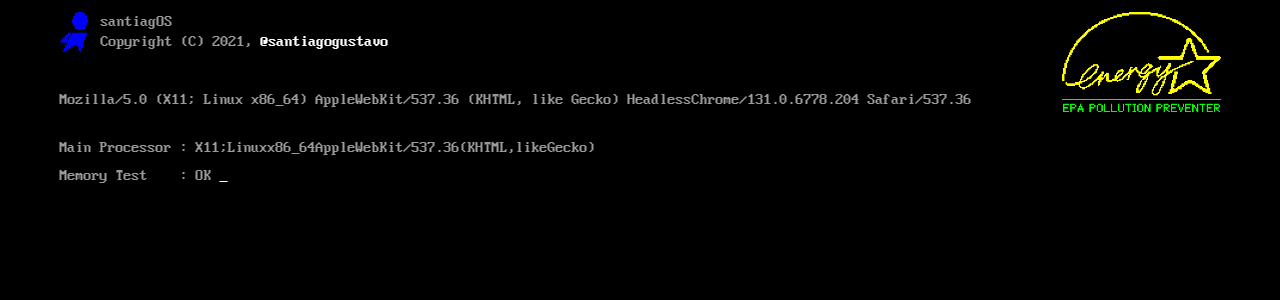
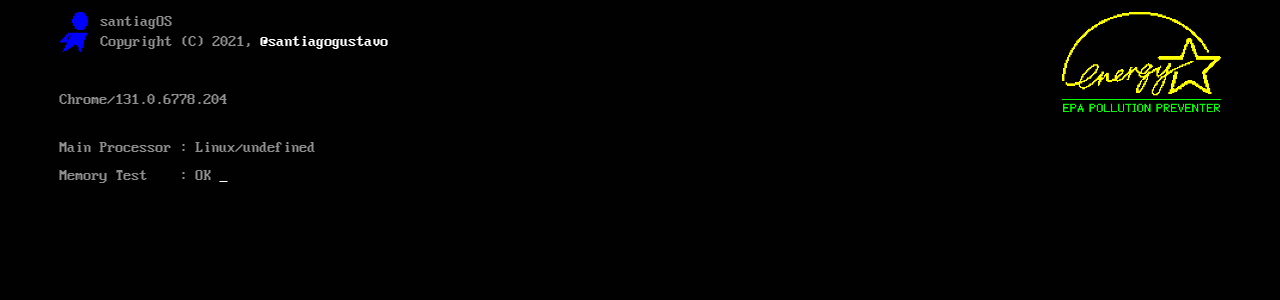
Before and after one commit to santiagogustavo/santiagogustavo.github.io, a Nuxt app: page / in a window 1280 px wide. Shown: the top 300 px of the page. Built offline with nearby package versions, Linux system fonts and the light colour scheme.

Commit message:
fix(boot): add bowser, update shown info

```diff
--- a/layouts/bios.vue
+++ b/layouts/bios.vue
@@ -19,6 +19,7 @@
         />
       </header>
       <div
+        v-if="app"
         :class="
           $vuetify.breakpoint.smAndDown ? 'bios__app--mobile' : 'bios__app'
         "
@@ -31,6 +32,8 @@
 </template>
 
 <script>
+import Bowser from 'bowser';
+
 import Award from '@/assets/imgs/award.png';
 import EnergyStar from '@/assets/imgs/energystar.png';
 
@@ -40,15 +43,12 @@ export default {
     return {
       Award,
       EnergyStar,
+      app: undefined,
     };
   },
-  computed: {
-    navigator() {
-      return window.navigator;
-    },
-    app() {
-      return `${this.navigator?.appCodeName}/${this.navigator?.appVersion}`;
-    },
+  mounted() {
+    const browser = Bowser.getParser(window.navigator.userAgent);
+    this.app = `${browser.getBrowserName()}/${browser.getBrowserVersion()}`;
   },
 };
 </script>
@@ -114,8 +114,11 @@ $screen-background: #121010;
     }
   }
 
+  &__app, &__app--mobile {
+    font-family: $font-family-ibm;
+  }
+
   &__app {
-    font-family: $font-family-ibm;
     transform: translateY(-100%);
     padding-right: 108px;
   }
--- a/layouts/desktop.vue
+++ b/layouts/desktop.vue
@@ -42,7 +42,6 @@ export default {
   height: 100%;
   overflow: hidden;
   background: url(static/imgs/bg.png) !important;
-  animation: show-up 500ms forwards;
 
   &--turn-off {
     animation: turn-off 0.55s $ease-out-quint forwards;
--- a/package.json
+++ b/package.json
@@ -19,6 +19,7 @@
   },
   "dependencies": {
     "@nuxtjs/axios": "^5.13.6",
+    "bowser": "^2.11.0",
     "classnames": "^2.3.1",
     "core-js": "^3.15.1",
     "nuxt": "^2.15.7",
--- a/pages/index.vue
+++ b/pages/index.vue
@@ -18,6 +18,8 @@
 </template>
 
 <script>
+import Bowser from "bowser";
+
 export default {
   name: 'Boot',
   layout: 'bios',
@@ -25,30 +27,22 @@ export default {
     return {
       currentStep: 0,
       stepInterval: undefined,
+      processor: undefined,
+      master: undefined,
+      slave: undefined,
     };
-  },
-  computed: {
-    navigator() {
-      return window.navigator;
-    },
-    userAgent() {
-      return this.navigator?.userAgent.split(' ');
-    },
-    processor() {
-      return this.userAgent?.slice(1, -2).join('').replace('(', '').replace(')', '');
-    },
-    master() {
-      return this.userAgent.slice(-1).join('');
-    },
-    slave() {
-      return this.userAgent.slice(-2, -1).join('');
-    },
   },
   beforeDestroy() {
     clearInterval(this.stepInterval);
   },
   created() {
     this.stepInterval = setInterval(this.handleStepsInterval, 2500);
+  },
+  mounted() {
+    const browser = Bowser.getParser(window.navigator.userAgent);
+    this.processor = `${browser.getOSName()}/${browser.getOSVersion()}`;
+    this.master = `${browser.getEngineName()}/${browser.getEngine()?.version}`;
+    this.slave = browser.getPlatformType();
   },
   methods: {
     handleStepsInterval() {
```
Also changed, not shown: 1 other file (tests, documents, lock files or other folders).
